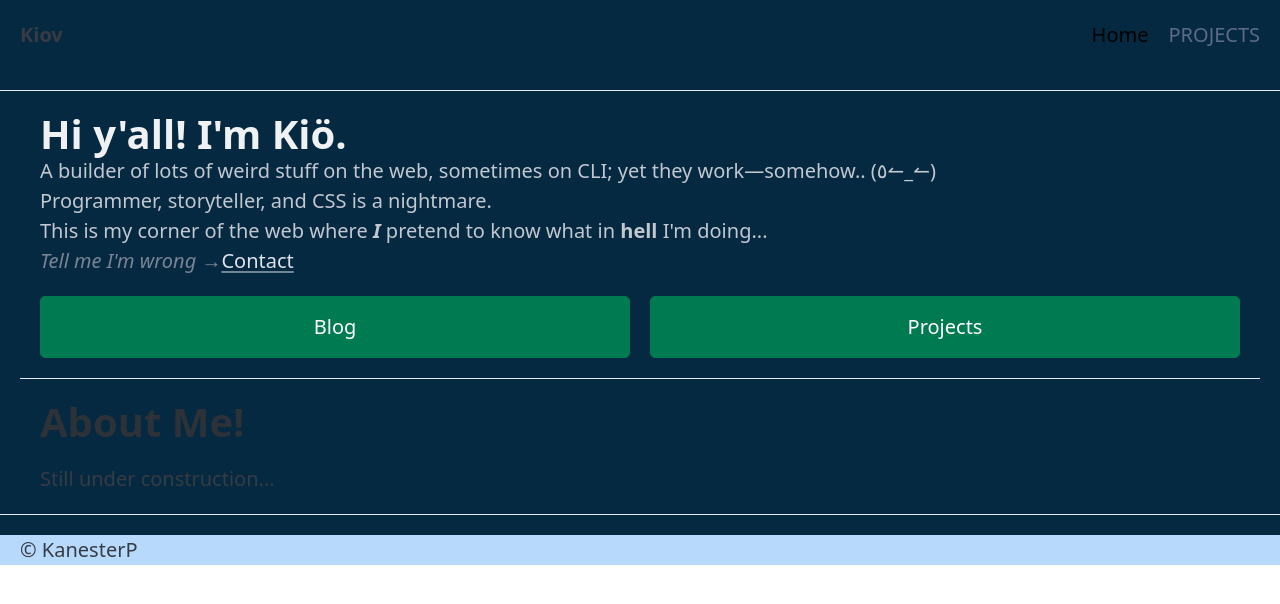
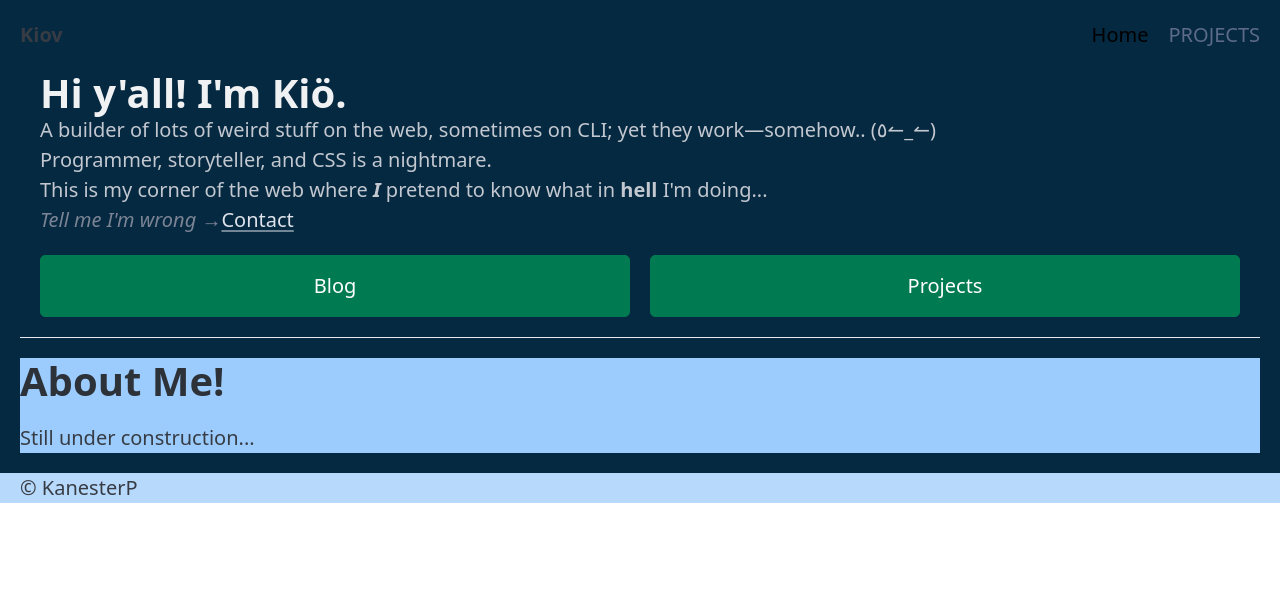
Before and after one commit to Kanester/portfolio, a SvelteKit app: page / in a window 1280 px wide. Shown: the top 604 px of the page. Built offline with nearby package versions, Linux system fonts and the light colour scheme.

Commit message:
--no-message

```diff
--- a/src/routes/+layout.svelte
+++ b/src/routes/+layout.svelte
@@ -18,12 +18,8 @@
   </div>
 </header>
 
-<hr/>
-
 <main class="container-fluid">
   <slot></slot>
 </main>
 
-<hr/>
-
 <footer class="container-fluid">&copy; KanesterP</footer>
--- a/src/routes/+page.svelte
+++ b/src/routes/+page.svelte
@@ -15,7 +15,7 @@
 
 <hr/>
 
-<div class="container" data-theme="light">
+<div class="container about" data-theme="light">
     <h1>About Me!</h1>
     <p>Still under construction...</p>
 </div>
--- a/src/styles/global.scss
+++ b/src/styles/global.scss
@@ -24,8 +24,13 @@ body {
 	background-color: #052940;
 }
 
+.about {
+	background-color: #9bccfd;
+	max-width: 100vw;
+}
+
 footer {
-  background-color: #B7D9FC;
+	background-color: #b7d9fc;
 }
 
 .desktop-nav {
```
